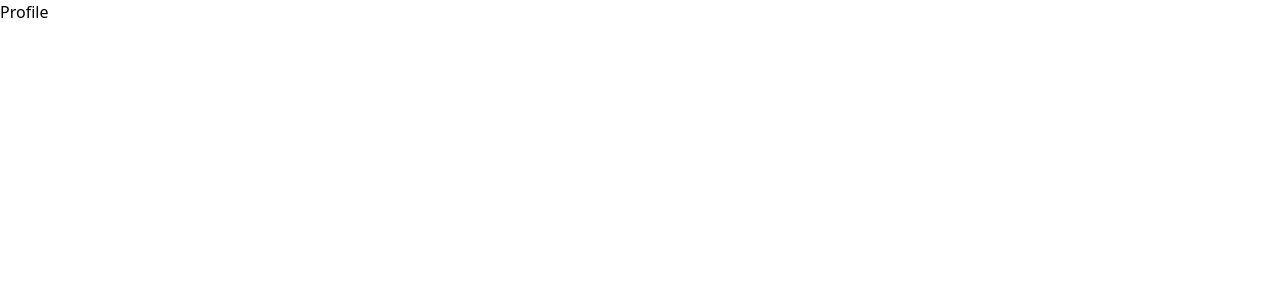
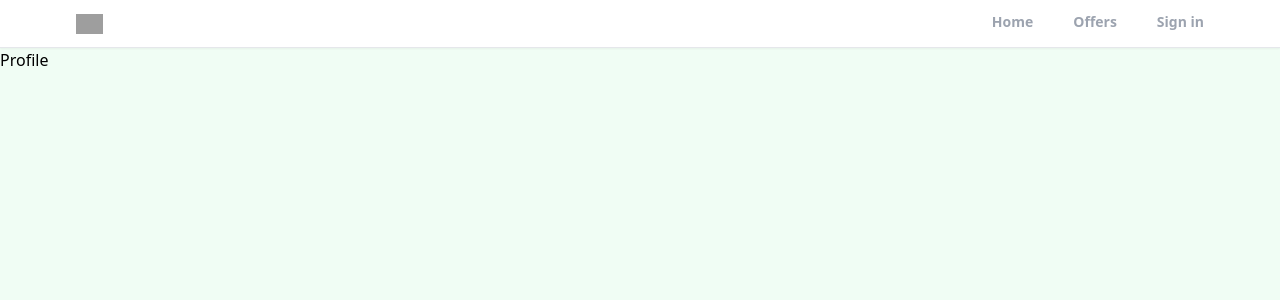
Before and after one commit to sahandghavidel/realtor-clone-nextjs, a Next.js app: page /profile in a window 1280 px wide. Shown: the top 300 px of the page. Built offline with nearby package versions, Linux system fonts and the light colour scheme; grey boxes are pictures that could not be loaded.

Commit message:
create layout and header components

```diff
--- /dev/null
+++ b/components/Header.js
@@ -0,0 +1,51 @@
+import { useRouter } from "next/router";
+import Link from "next/link";
+export default function Header() {
+  const router = useRouter();
+  console.log(router);
+
+  function pathMatchRoute(route) {
+    if (route === router.pathname) {
+      return true;
+    }
+  }
+  return (
+    <header className="bg-white border-b shadow-sm sticky top-0 z-50">
+      <div className="flex justify-between items-center px-3 max-w-6xl mx-auto">
+        <div>
+          <img
+            src="https://static.rdc.moveaws.com/images/logos/rdc-logo-default.svg"
+            alt="logo"
+            className="h-5 cursor-pointer"
+            onClick={() => router.push("/")}
+          />
+        </div>
+        <div>
+          <ul className="flex space-x-10">
+            <li
+              className={`py-3 text-sm font-semibold text-gray-400 border-b-[3px] border-b-transparent ${
+                pathMatchRoute("/") && "text-black border-b-red-500"
+              }`}
+            >
+              <Link href={"/"}>Home</Link>
+            </li>
+            <li
+              className={`py-3 text-sm font-semibold text-gray-400 border-b-[3px] border-b-transparent ${
+                pathMatchRoute("/offers") && "text-black border-b-red-500"
+              }`}
+            >
+              <Link href={"/offers"}>Offers</Link>
+            </li>
+            <li
+              className={`py-3 text-sm font-semibold text-gray-400 border-b-[3px] border-b-transparent ${
+                pathMatchRoute("/sign-in") && "text-black border-b-red-500"
+              }`}
+            >
+              <Link href={"/sign-in"}> Sign in</Link>
+            </li>
+          </ul>
+        </div>
+      </div>
+    </header>
+  );
+}
--- /dev/null
+++ b/components/Layout.js
@@ -0,0 +1,23 @@
+import Head from "next/head";
+import Header from "./Header";
+
+export default function Layout({ children, title, description, keywords }) {
+  return (
+    <div className="bg-green-50 min-h-screen">
+      <Head>
+        <title>{title}</title>
+        <meta name="description" content={description} />
+        <meta name="keywords" content={keywords} />
+        <link rel="icon" href="/favicon.ico" />
+      </Head>
+      <Header />
+      {children}
+    </div>
+  );
+}
+
+Layout.defaultProps = {
+  title: "Realtor Clone Next.js",
+  description: "A real estate website to buy, sell and rent your properties",
+  keywords: "real estate, realtor, house, villa, condo",
+};
--- a/pages/forgot-password.js
+++ b/pages/forgot-password.js
@@ -1,5 +1,7 @@
+import Layout from "../components/Layout";
+
 export default function ForgotPassword() {
   return (
-    <div>Forgot Password</div>
+    <Layout>Forgot Password</Layout>
   )
 }
--- a/pages/index.js
+++ b/pages/index.js
@@ -1,16 +1,9 @@
-import Head from 'next/head'
+import Layout from "../components/Layout";
 
 export default function Home() {
   return (
-    <div>
-      <Head>
-        <title>Realtor Clone Nextjs</title>
-        <meta name="description" content="Generated by create next app" />
-        <link rel="icon" href="/favicon.ico" />
-      </Head>
-
+    <Layout title="Realtor home page">
       <h1>Home</h1>
-
-    </div>
-  )
+    </Layout>
+  );
 }
--- a/pages/offers.js
+++ b/pages/offers.js
@@ -1,5 +1,9 @@
+import Layout from "../components/Layout";
+
 export default function Offers() {
   return (
-    <div>Offers</div>
-  )
+    <Layout title="recent offers" keywords="offers, cheap home">
+      Offers
+    </Layout>
+  );
 }
--- a/pages/profile.js
+++ b/pages/profile.js
@@ -1,3 +1,5 @@
+import Layout from "../components/Layout";
+
 export default function Profile() {
-  return <div>Profile</div>;
+  return <Layout>Profile</Layout>;
 }
--- a/pages/sign-in.js
+++ b/pages/sign-in.js
@@ -1,5 +1,7 @@
+import Layout from "../components/Layout";
+
 export default function SignIn() {
   return (
-    <div>Sign In</div>
+    <Layout>Sign In</Layout>
   )
 }
--- a/pages/sign-up.js
+++ b/pages/sign-up.js
@@ -1,5 +1,5 @@
+import Layout from "../components/Layout";
+
 export default function SignUp() {
-  return (
-    <div>Sign Up</div>
-  )
+  return <Layout>Sign Up</Layout>;
 }
```
